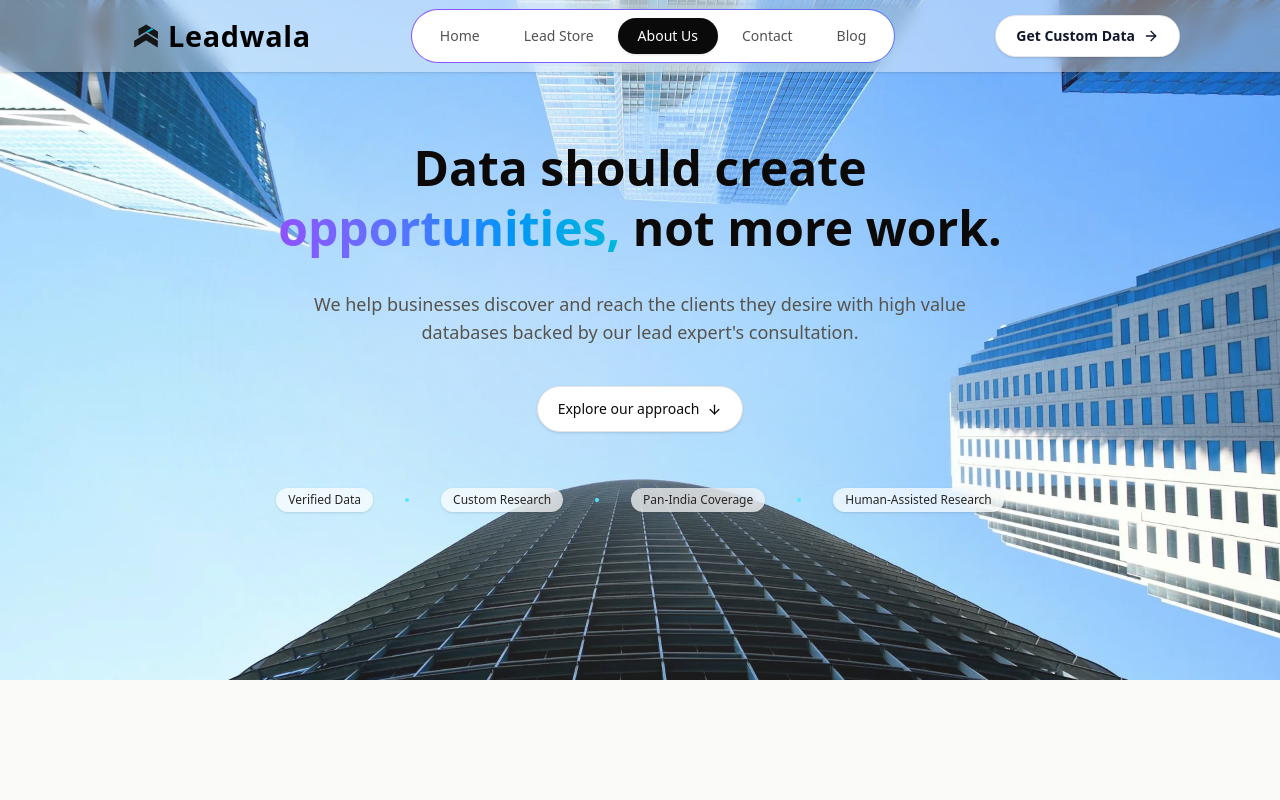
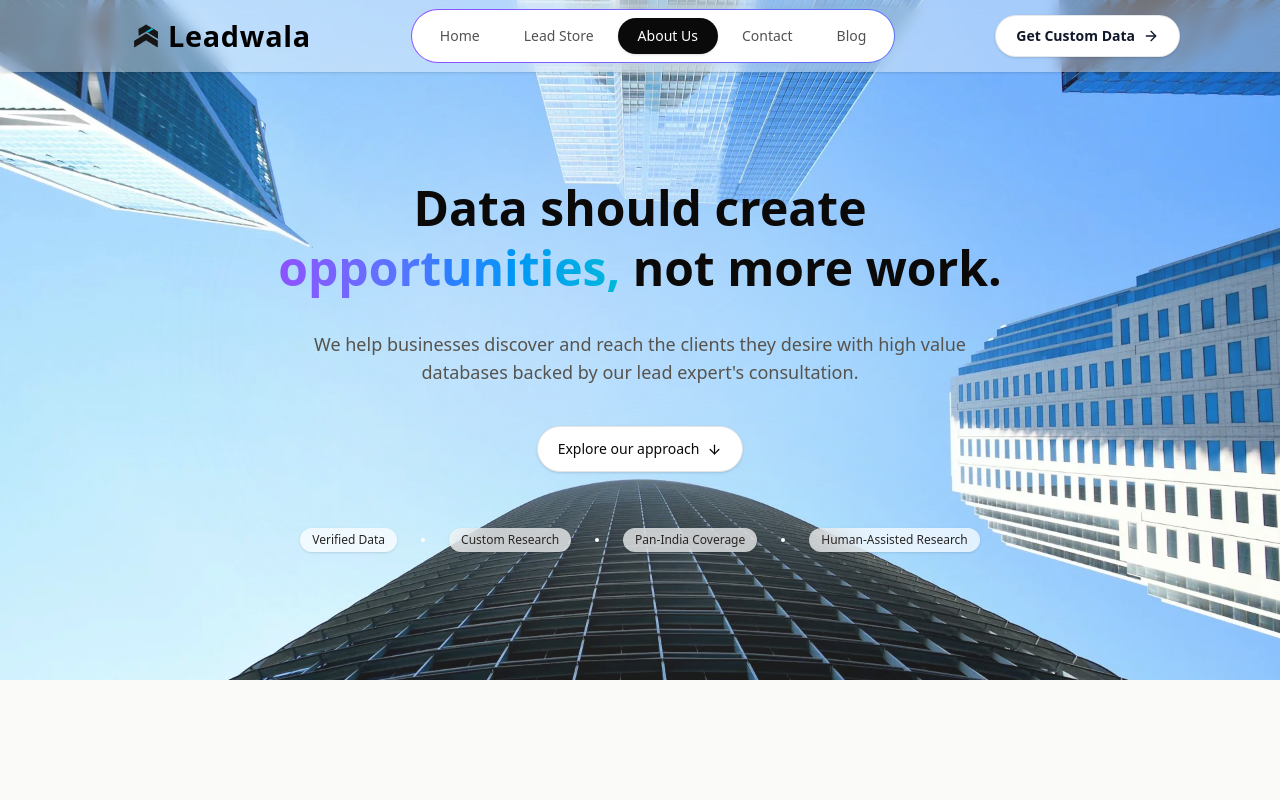
Before and after one commit to udaystorage/solution, a Next.js app: page /aboutus in a window 1280 px wide. Shown: the top 800 px of the page. Built offline with nearby package versions, Linux system fonts and the light colour scheme.

Commit message:
added animation to foooter leagal pages hover

```diff
--- a/app/components/layout/Footer.jsx
+++ b/app/components/layout/Footer.jsx
@@ -249,18 +249,18 @@ export default function Footer() {
           </p>
 
           <div className="flex flex-wrap items-center justify-center gap-5 text-sm text-stone-500">
-            <Link href="/privacy-policy">Privacy Policy</Link>
-            <span className="text-stone-300">|</span>
-            <Link href="/terms-and-conditions">Terms & Conditions</Link>
+            <Link href="/privacy-policy" className="hover:text-stone-800 transition duration-200 hover:-translate-y-0.5">Privacy Policy</Link>
+            <span className="text-stone-300 text-[13px]">|</span>
+            <Link href="/terms-and-conditions" className="hover:text-stone-800 transition duration-200 hover:-translate-y-0.5">Terms & Conditions</Link>
+            <span className="text-stone-300 text-[13px]">|</span>
+
+            <Link href="/acceptable-use" className="hover:text-stone-800 transition duration-200 hover:-translate-y-0.5 ">Acceptable Use</Link>
+            <span className="text-stone-300 text-[13px] "  >|</span>
+
+            <Link href="/refund-policy" className="hover:text-stone-800 transition duration-200 hover:-translate-y-0.5">Refund Policy</Link>
             <span className="text-stone-300">|</span>
 
-            <Link href="/acceptable-use">Acceptable Use</Link>
-            <span className="text-stone-300"  >|</span>
-
-            <Link href="/refund-policy">Refund Policy</Link>
-            <span className="text-stone-300">|</span>
-
-            <Link href="/disclaimer">Disclaimer</Link>
+            <Link href="/disclaimer" className="hover:text-stone-800 transition duration-200 hover:-translate-y-0.5">Disclaimer</Link>
           </div>
         </div>
       </div>
--- a/app/components/sections/aboutPage/AboutHero.jsx
+++ b/app/components/sections/aboutPage/AboutHero.jsx
@@ -10,7 +10,7 @@ export default function AboutHero() {
       {/* subtle background glow */}
       <div className="pointer-events-none absolute left-1/2 top-1/2 h-[320px] w-[600px] -translate-x-1/2 -translate-y-1/2 rounded-full bg-gradient-to-r from-violet-100/40 via-blue-100/40 to-cyan-100/40 blur-[100px]" />
 
-      <div className="relative mx-auto flex min-h-[650px] max-w-7xl flex-col items-center justify-center px-6 py-24 text-center lg:px-10">
+      <div className="relative mx-auto md:mt-12 lg:mt-10 flex min-h-[650px] max-w-7xl flex-col items-center justify-center px-6 py-24 text-center lg:px-10">
         {/* <span className="mb-7 text-xs font-semibold uppercase tracking-[0.2em] text-stone-500">
           About Leadwala
         </span> */}
@@ -39,15 +39,15 @@ export default function AboutHero() {
           />
         </a>
 
-        <div className="mt-14  flex flex-wrap items-center justify-center gap-x-8 gap-y-3 text-xs font-medium text-stone-500">
+        <div className="mt-14  flex flex-wrap items-center justify-center gap-x-6 gap-y-3 text-xs font-medium text-stone-500">
           <span className="text-[9px] sm:text-[10px] md:text-[12px] rounded-full bg-white/70 backdrop-blur-md px-3 py-1 text-stone-800 shadow-sm">
   Verified Data
 </span>
-          <span className="hidden h-1 w-1 rounded-full bg-cyan-300 sm:block" />
+          <span className="hidden h-1 w-1 rounded-full bg-white sm:block" />
           <span className="text-[9px] sm:text-[10px] md:text-[12px] rounded-full bg-white/70 backdrop-blur-md px-3 py-1 text-stone-800 shadow-sm">Custom Research</span>
-          <span className="hidden h-1 w-1 rounded-full bg-cyan-300 sm:block" />
+          <span className="hidden h-1 w-1 rounded-full bg-white sm:block" />
           <span className="text-[9px] sm:text-[10px] md:text-[12px] rounded-full bg-white/70 backdrop-blur-md px-3 py-1 text-stone-800 shadow-sm">Pan-India Coverage</span>
-          <span className="hidden h-1 w-1 rounded-full bg-cyan-300 sm:block" />
+          <span className="hidden h-1 w-1 rounded-full bg-white sm:block" />
           <span className="text-[9px] sm:text-[10px] md:text-[12px] rounded-full bg-white/70 backdrop-blur-md px-3 py-1 text-stone-800 shadow-sm">Human-Assisted Research</span>
         </div>
       </div>
```
